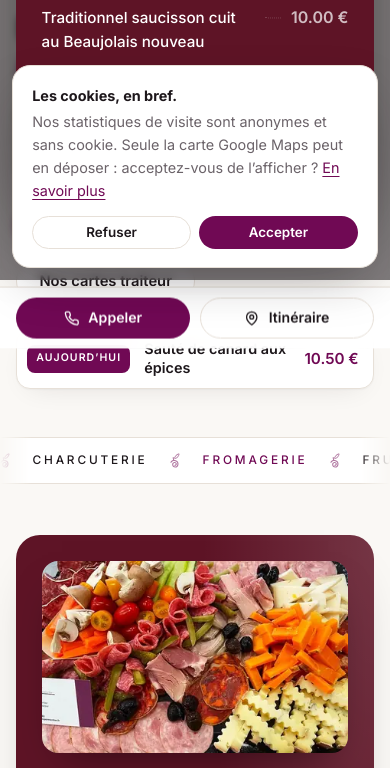
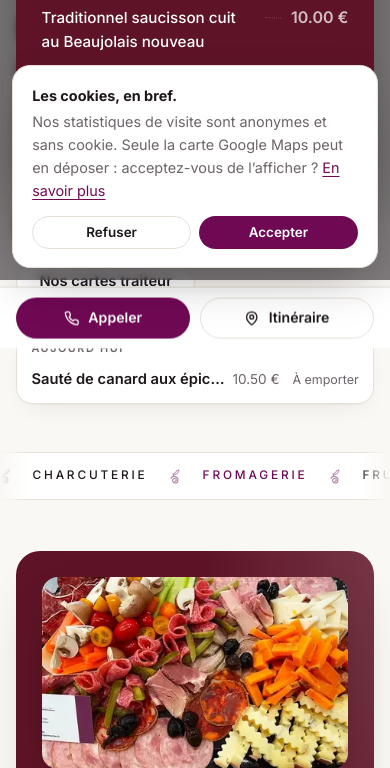
Before and after one commit to ValentinGardin/au-jardin-parmentier, a PHP site: page / in a window 390 px wide. Shown: the part 564-1332 px from the top of the page. Run offline with PHP 8.4, Linux system fonts and the light colour scheme.

Commit message:
Accueil : mini-menu clair entre le plat d'aujourd'hui et le prochain plat réservable
Le bouton devient « Réserver un plat » ; sous les boutons, aujourd'hui (en boutique ou par
téléphone) puis le prochain plat réservable en ligne avec son propre bouton « Réserver », et
le rappel « réservation en ligne jusqu'à la veille ».

Co-Authored-By: Claude Opus 5.5 <noreply@anthropic.com>
Claude-Session: https://claude.ai/code/session_01KvLbYeHqUobjvQH11YwVo9

```diff
--- a/index.php
+++ b/index.php
@@ -60,7 +60,7 @@ $dateDuJour = function ($sw, $nom) {
 <link rel="manifest" href="site.webmanifest">
 <link rel="preload" href="fonts/inter-latin.woff2" as="font" type="font/woff2" crossorigin>
 <link rel="preload" href="fonts/baloo2-latin.woff2" as="font" type="font/woff2" crossorigin>
-<link href="style.css?v=19" rel="stylesheet">
+<link href="style.css?v=20" rel="stylesheet">
 <script>document.documentElement.classList.add('js')</script>
 <?php
 $ld = [['@context' => 'https://schema.org', '@type' => ['FoodEstablishment', 'LocalBusiness'], 'name' => 'Au Jardin Parmentier',
@@ -111,19 +111,32 @@ foreach ($ld as $bloc): ?>
 <?php endif; ?>
       <h1 class="anim" style="--d:1">Bienvenue dans notre <span class="accent">atelier gourmand.</span></h1>
       <p class="lead anim" style="--d:2">De bons produits, et des repas préparés selon vos envies, par Angel &amp; Fab, au cœur de Montdidier.</p>
+<?php $prochain = $cmdJours[0] ?? null;   // prochain plat réservable en ligne (au plus tôt demain) ?>
       <div class="ctas anim" style="--d:3">
-<?php if ($cmdJours): ?>        <button type="button" class="btn btn-violet btn-lg" data-reserver>Réserver mon plat du jour</button>
+<?php if ($prochain): ?>        <button type="button" class="btn btn-violet btn-lg" data-reserver="<?= $prochain['date'] ?>">Réserver un plat</button>
         <a class="btn btn-ligne btn-lg" href="#semaine">Le menu de la semaine</a>
 <?php else: if ($aSemaine): ?>        <a class="btn btn-violet btn-lg" href="#semaine">Le menu de la semaine</a>
 <?php endif; ?>        <a class="btn btn-ligne btn-lg" href="#traiteur">Nos cartes traiteur</a>
 <?php endif; ?>
       </div>
+<?php if ($platDuJour || $prochain): ?>
+      <!-- Mini-menu : le plat d'aujourd'hui (en boutique ou au téléphone), puis le prochain plat réservable en ligne -->
+      <div class="hero-menu anim" style="--d:4">
 <?php if ($platDuJour): ?>
-      <a class="du-jour anim" style="--d:4" href="#semaine">
-        <span class="du-jour-tag">Aujourd’hui</span>
-        <span class="du-jour-nom"><?= h($platDuJour['nom']) ?><?= $platDuJour['epuise'] ? ' · épuisé' : '' ?></span>
-        <?php if ($platDuJour['prix'] !== ''): ?><span class="du-jour-px"><?= h($platDuJour['prix']) ?></span><?php endif; ?>
-      </a>
+        <a class="hm-ligne" href="#semaine">
+          <span class="hm-quand">Aujourd’hui</span>
+          <span class="hm-plat"><b><?= h($platDuJour['nom']) ?></b><?php if ($platDuJour['prix'] !== ''): ?><small><?= h($platDuJour['prix']) ?></small><?php endif; ?></span>
+          <span class="hm-act<?= $platDuJour['epuise'] ? ' epuise' : '' ?>"><?= $platDuJour['epuise'] ? 'Épuisé' : ($prochain ? 'En boutique' : 'À emporter') ?></span>
+        </a>
+<?php endif; if ($prochain): ?>
+        <div class="hm-ligne hm-suivant">
+          <span class="hm-quand"><?= h(ucfirst(date_fr($prochain['date'], true))) ?></span>
+          <span class="hm-plat"><b><?= h($prochain['plat']['nom']) ?></b><?php if ($prochain['plat']['prix'] !== ''): ?><small><?= h($prochain['plat']['prix']) ?></small><?php endif; ?></span>
+          <button type="button" class="hm-btn" data-reserver="<?= $prochain['date'] ?>">Réserver</button>
+        </div>
+        <p class="hm-note">Réservation en ligne jusqu’à la veille<?= $platDuJour && !$platDuJour['epuise'] ? ' · pour aujourd’hui, appelez le <a href="' . $telHref . '">' . $tel . '</a>' : '' ?></p>
+<?php endif; ?>
+      </div>
 <?php endif; ?>
     </div>
     <div class="hero-visuel anim" style="--d:2">
--- a/lib.php
+++ b/lib.php
@@ -2,7 +2,7 @@
 // Fonctions communes au site (index.php), à l'affiche (affiche.php) et au back-office (back-office-jardin/)
 const DATA = __DIR__ . '/data';
 const ESPACE = 'back-office-jardin';   // dossier du back-office : https://…/back-office-jardin/
-const VERSION = '1.32 · 31 octobre 2026';
+const VERSION = '1.33 · 31 octobre 2026';
 const FORTE_DEMANDE = 15;   // parts réservées à partir desquelles un plat est signalé « forte demande »
 const FORTE_OFFRE = 10;     // même chose pour l'offre spéciale et les produits des événements   // affichée en bas de la page de connexion du back-office
 const JOURS = ['Lundi', 'Mardi', 'Mercredi', 'Jeudi', 'Vendredi', 'Samedi', 'Dimanche'];
--- a/style.css
+++ b/style.css
@@ -663,3 +663,22 @@ h2{font-size:clamp(1.75rem,3vw,2.45rem)}
 .faq-q[open] .faq-r{animation:entree .35s var(--ease)}
 @media (max-width:860px){.faq-in{grid-template-columns:1fr}.faq-tete{position:static}.faq-r{padding-right:.2rem}}
 .rs-champ .bientot{display:inline-block;margin-left:.3rem;padding:.08rem .45rem;border-radius:999px;background:var(--sable);color:var(--gris);font:600 .7rem var(--texte);font-style:normal;letter-spacing:.02em;vertical-align:middle;white-space:nowrap}
+
+/* Accueil : mini-menu (aujourd'hui, puis le prochain plat réservable) */
+.hero-menu{margin-top:1.6rem;max-width:31rem;background:var(--blanc);border:1px solid var(--trait);border-radius:16px;box-shadow:var(--ombre);overflow:hidden}
+.hm-ligne{display:grid;grid-template-columns:9.4rem minmax(0,1fr) auto;gap:.8rem;align-items:center;padding:.75rem .9rem;color:var(--encre);text-decoration:none}
+.hm-ligne + .hm-ligne{border-top:1px solid var(--trait)}
+a.hm-ligne:hover{background:var(--fond);color:var(--encre)}
+.hm-quand{font:600 .68rem/1.25 var(--texte);letter-spacing:.14em;text-transform:uppercase;color:var(--gris)}
+.hm-suivant .hm-quand{color:var(--violet)}
+.hm-plat{display:flex;align-items:baseline;gap:.5rem;min-width:0}
+.hm-plat b{font-weight:600;font-size:.92rem;overflow:hidden;text-overflow:ellipsis;white-space:nowrap}
+.hm-plat small{flex:none;color:var(--gris);font-size:.85rem}
+.hm-act{font-size:.78rem;color:var(--gris);white-space:nowrap}
+.hm-act.epuise{color:#b42318;font-weight:600}
+.hm-btn{border:0;border-radius:999px;background:var(--violet);color:#fff;font:600 .8rem var(--texte);padding:.5rem .95rem;cursor:pointer;transition:background-color .2s}
+.hm-btn:hover{background:var(--violet-fonce)}
+.hm-suivant{background:#fdf8fb}
+.hm-note{margin:0;padding:.5rem .9rem .6rem;border-top:1px solid var(--trait);font-size:.76rem;color:var(--gris);background:var(--blanc)}
+.hm-note a{white-space:nowrap}
+@media (max-width:480px){.hm-ligne{grid-template-columns:1fr auto}.hm-quand{grid-column:1/-1}}
```
